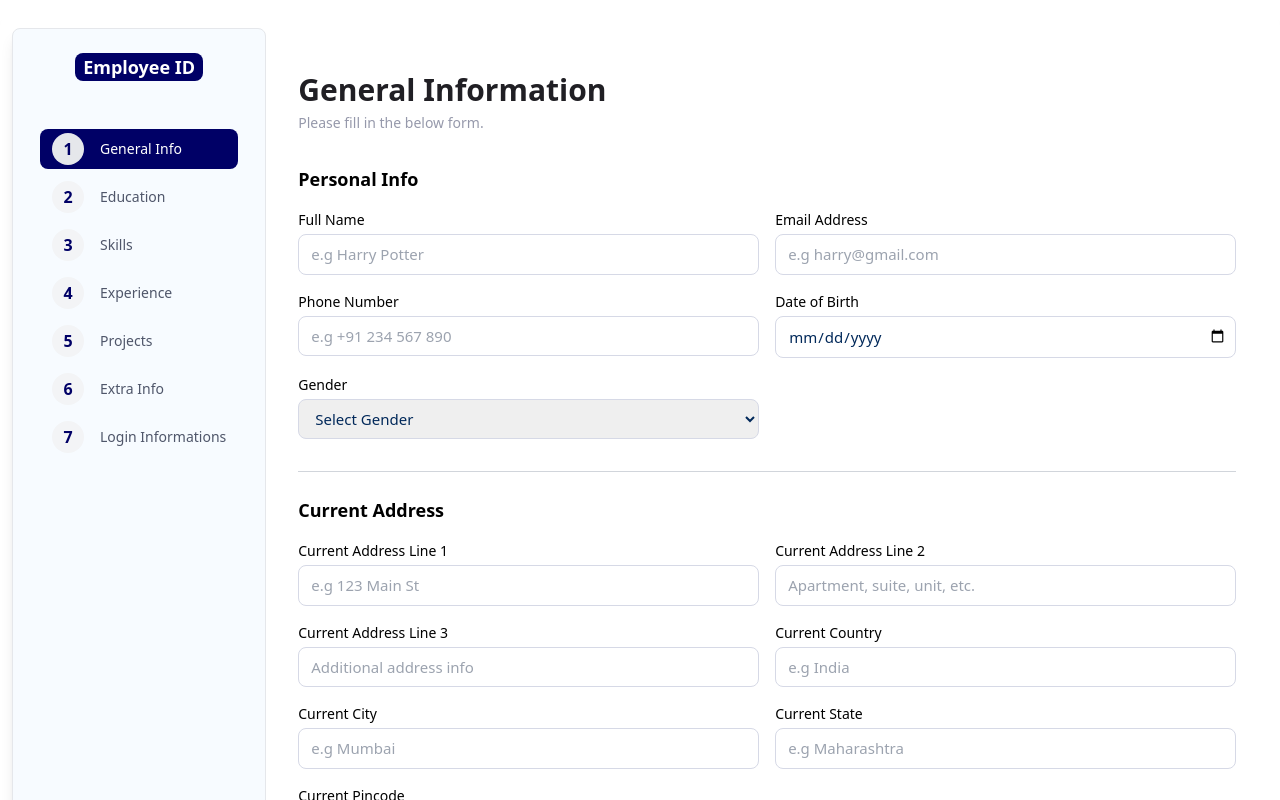
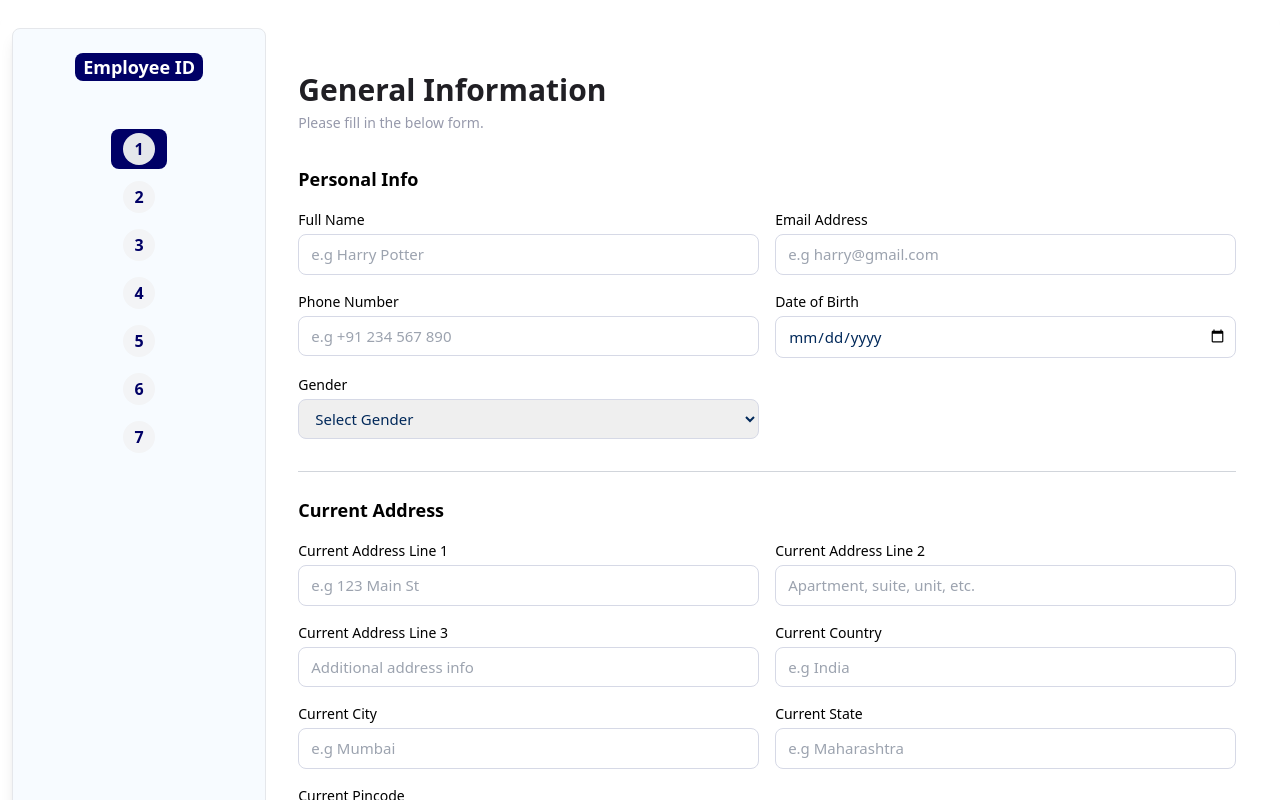
Before and after one commit to afifaarg/job-platform-frontend, a React (Vite) app: page /SignUp in a window 1280 px wide. Shown: the top 800 px of the page. Built offline with nearby package versions, Linux system fonts and the light colour scheme.

Commit message:
updating to new ui

```diff
--- a/src/components/Step.jsx
+++ b/src/components/Step.jsx
@@ -40,7 +40,7 @@ export default function Step({ number, title, active }) {
       >
         {number}
       </div>
-      <div className="text-sm font-medium ">
+      <div className="text-sm font-medium sm:hidden ">
         <span className={`cursor-default ${bg}`}>{title}</span>{" "}
         {/* Step title */}
       </div>
--- a/src/pages/Signup.jsx
+++ b/src/pages/Signup.jsx
@@ -278,7 +278,7 @@ export default function Signup() {
               <span className="text-lg text-white font-bold">Employee ID</span>
             </div>
 
-            <div className="grid gap-2 ">
+            <div className="grid grid-cols-7 sm:grid-cols-1 gap-2 ">
               {steps.map((step) => (
                 <Step
                   key={step.id}
```
